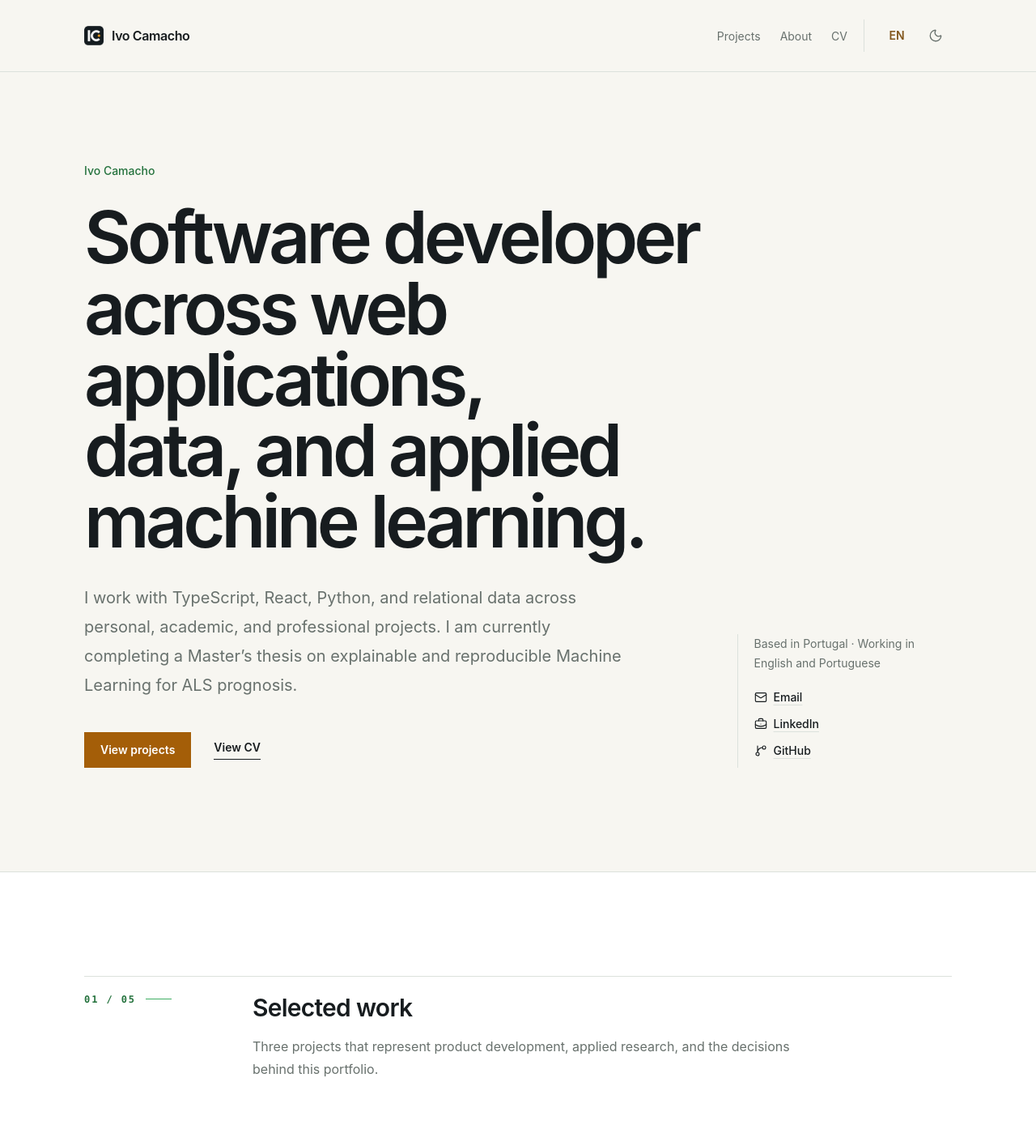
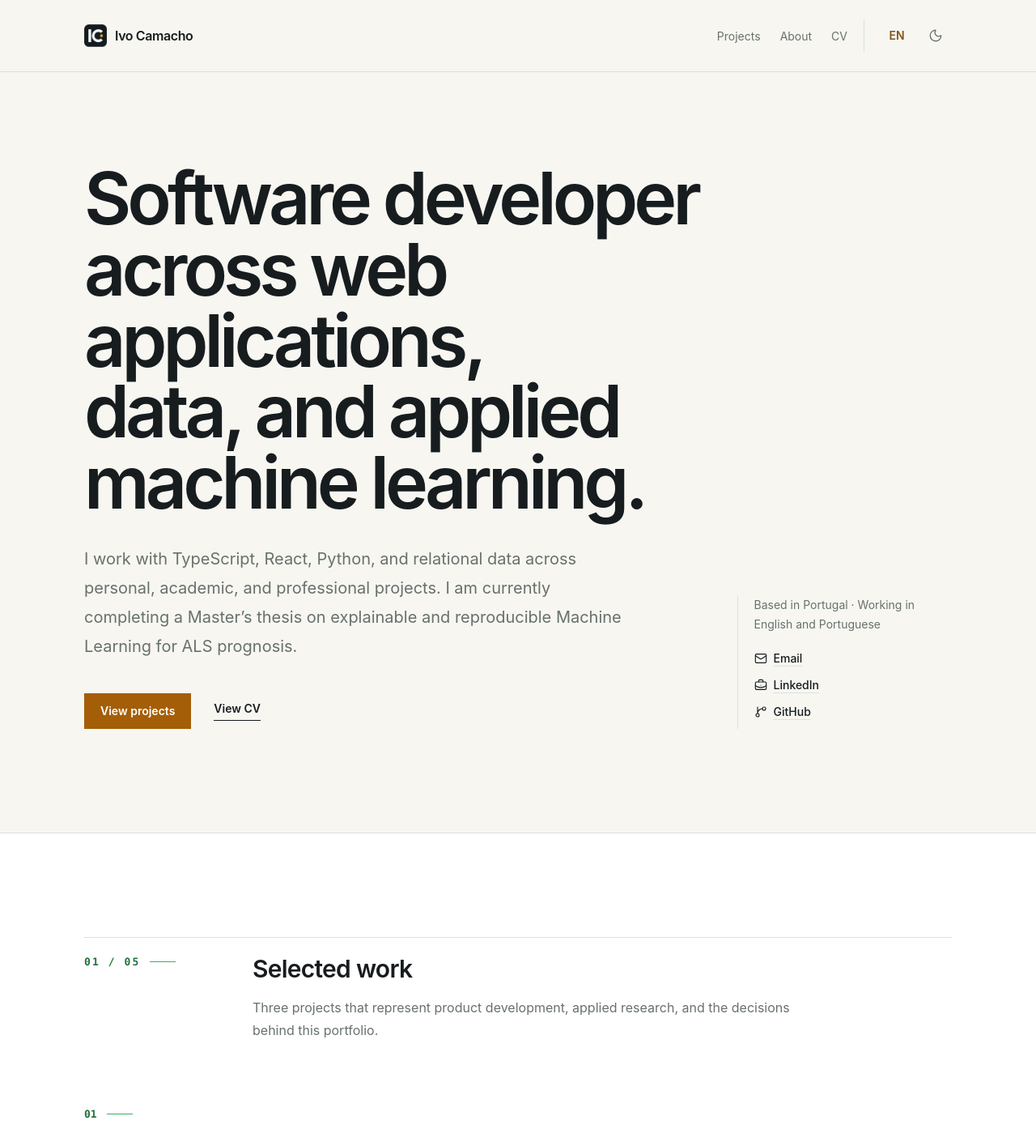
Before and after one commit to NotAnnieMore/portfolio, a React (Vite) app: page /en in a window 1280 px wide. Shown: the top 1415 px of the page at 81% size. Built offline with nearby package versions, Linux system fonts and the light colour scheme.

Commit message:
feat: add editorial motion and project iconography

```diff
--- a/src/app/App.tsx
+++ b/src/app/App.tsx
@@ -8,12 +8,14 @@ import { HomePage } from '../pages/HomePage'
 import { NotFoundPage } from '../pages/NotFoundPage'
 import { ProjectPage } from '../pages/ProjectPage'
 import { ProjectsPage } from '../pages/ProjectsPage'
+import { ScrollReveal } from '../components/ui/ScrollReveal'
 import { ScrollToTop } from '../components/ui/ScrollToTop'
 
 export function App() {
   return (
     <>
       <ScrollToTop />
+      <ScrollReveal />
       <Routes>
         <Route index element={<LanguageRedirect />} />
         <Route path=":locale" element={<LocaleRoute />}>
--- a/src/components/home/HomeHero.tsx
+++ b/src/components/home/HomeHero.tsx
@@ -16,9 +16,6 @@ export function HomeHero() {
     <section className="mx-auto max-w-6xl px-6 pb-24 pt-20 sm:pb-28 sm:pt-24 lg:px-10 lg:pb-32 lg:pt-28">
       <div className="grid gap-12 lg:grid-cols-[minmax(0,4fr)_minmax(15rem,1.4fr)] lg:items-end">
         <div className="max-w-4xl">
-          <p className="mb-7 text-sm font-medium text-green-readable">
-            {t('pages.home.hero.name')}
-          </p>
           <h1 className="text-[clamp(2.75rem,7vw,5.75rem)] font-semibold leading-[0.98] tracking-[-0.055em] text-balance">
             {t('pages.home.hero.title')}
           </h1>
--- a/src/components/layout/SiteLayout.tsx
+++ b/src/components/layout/SiteLayout.tsx
@@ -46,10 +46,10 @@ export function SiteLayout() {
           >
             <img
               alt=""
-              className="size-6"
-              height="24"
+              className="size-7"
+              height="28"
               src="/logo-icon.png"
-              width="24"
+              width="28"
             />
             <span>Ivo Camacho</span>
           </NavLink>
--- a/src/components/projects/JobApplicationTrackerCaseStudy.tsx
+++ b/src/components/projects/JobApplicationTrackerCaseStudy.tsx
@@ -1,3 +1,4 @@
+import { Database, LayoutDashboard, ServerCog, ShieldCheck } from 'lucide-react'
 import { useTranslation } from 'react-i18next'
 import { Link, useParams } from 'react-router'
 
@@ -6,6 +7,12 @@ import type { Project } from '../../types/content'
 
 const capabilityKeys = ['workflow', 'interviews', 'agenda', 'experience'] as const
 const decisionKeys = ['security', 'import', 'filters', 'localisation'] as const
+const architectureNodes = [
+  { key: 'interface', Icon: LayoutDashboard },
+  { key: 'application', Icon: ServerCog },
+  { key: 'identity', Icon: ShieldCheck },
+  { key: 'data', Icon: Database },
+] as const
 
 interface JobApplicationTrackerCaseStudyProps {
   project: Project
@@ -159,15 +166,20 @@ export function JobApplicationTrackerCaseStudy({
               {t('pages.project.jobTracker.architecture.description')}
             </p>
             <ol className="mt-14 grid gap-px border border-line bg-line sm:grid-cols-2 lg:grid-cols-4">
-              {(['interface', 'application', 'identity', 'data'] as const).map(
-                (node, index) => (
+              {architectureNodes.map(
+                ({ key: node, Icon }, index) => (
                   <li
                     className="bg-surface-soft p-6 sm:min-h-48 lg:p-7"
                     key={node}
                   >
-                    <p className="font-mono text-xs text-green-readable">
-                      {String(index + 1).padStart(2, '0')}
-                    </p>
+                    <div className="flex items-center justify-between gap-4">
+                      <span className="inline-flex size-11 items-center justify-center bg-green-soft text-green-readable">
+                        <Icon aria-hidden="true" size={21} strokeWidth={1.8} />
+                      </span>
+                      <p className="font-mono text-xs text-green-readable">
+                        {String(index + 1).padStart(2, '0')}
+                      </p>
+                    </div>
                     <h3 className="mt-8 text-lg font-semibold">
                       {t(
                         `pages.project.jobTracker.architecture.${node}.title`,
--- /dev/null
+++ b/src/components/ui/ScrollReveal.tsx
@@ -0,0 +1,55 @@
+import { useLayoutEffect } from 'react'
+import { useLocation } from 'react-router'
+
+const revealSelector = [
+  '#main-content > section',
+  '#main-content > header',
+  '#main-content article > header',
+  '#main-content article > section',
+  '#main-content article > figure',
+  '#main-content article > aside',
+].join(', ')
+
+function contentPath(pathname: string) {
+  return pathname.replace(/^\/(en|pt)(?=\/|$)/, '') || '/'
+}
+
+export function ScrollReveal() {
+  const { pathname } = useLocation()
+  const activeContentPath = contentPath(pathname)
+
+  useLayoutEffect(() => {
+    const elements = Array.from(
+      document.querySelectorAll<HTMLElement>(revealSelector),
+    )
+
+    if (
+      !('IntersectionObserver' in window) ||
+      window.matchMedia('(prefers-reduced-motion: reduce)').matches
+    ) {
+      elements.forEach((element) => element.classList.add('is-revealed'))
+      return
+    }
+
+    const observer = new IntersectionObserver(
+      (entries) => {
+        entries.forEach((entry) => {
+          if (!entry.isIntersecting) return
+
+          entry.target.classList.add('is-revealed')
+          observer.unobserve(entry.target)
+        })
+      },
+      { rootMargin: '0px 0px -8% 0px', threshold: 0.06 },
+    )
+
+    elements.forEach((element) => {
+      element.classList.add('scroll-reveal')
+      observer.observe(element)
+    })
+
+    return () => observer.disconnect()
+  }, [activeContentPath])
+
+  return null
+}
--- a/src/pages/CvPage.tsx
+++ b/src/pages/CvPage.tsx
@@ -58,8 +58,8 @@ export function CvPage() {
 
               <div className="mt-14 grid gap-10 md:grid-cols-2 md:gap-12">
                 {orderedDocuments.map((document) => (
-                  <article className="border-t border-line pt-6" key={document.locale}>
-                    <div className="flex items-start justify-between gap-6">
+                  <article className="flex flex-col border-t border-line pt-6" key={document.locale}>
+                    <div className="flex items-start justify-between gap-6 md:min-h-32">
                       <div>
                         <p className="font-mono text-xs uppercase tracking-[0.14em] text-green-readable">
                           {t(`pages.cv.documents.${document.locale}.label`)}
--- a/src/styles/global.css
+++ b/src/styles/global.css
@@ -99,7 +99,24 @@ button {
 }
 
 .font-mono.text-green-readable {
-  font-weight: 600;
+  font-size: 0.8125rem;
+  font-weight: 800;
+  line-height: 1.25rem;
+}
+
+.scroll-reveal {
+  opacity: 0;
+  transform: translateY(1.5rem);
+  transition:
+    opacity 560ms cubic-bezier(0.22, 1, 0.36, 1),
+    transform 560ms cubic-bezier(0.22, 1, 0.36, 1);
+  will-change: opacity, transform;
+}
+
+.scroll-reveal.is-revealed {
+  opacity: 1;
+  transform: translateY(0);
+  will-change: auto;
 }
 
 .focus-ring:focus-visible,
@@ -132,3 +149,11 @@ button:focus-visible {
     transition-duration: 160ms;
   }
 }
+
+@media (prefers-reduced-motion: reduce) {
+  .scroll-reveal {
+    opacity: 1;
+    transform: none;
+    transition: none;
+  }
+}
```
